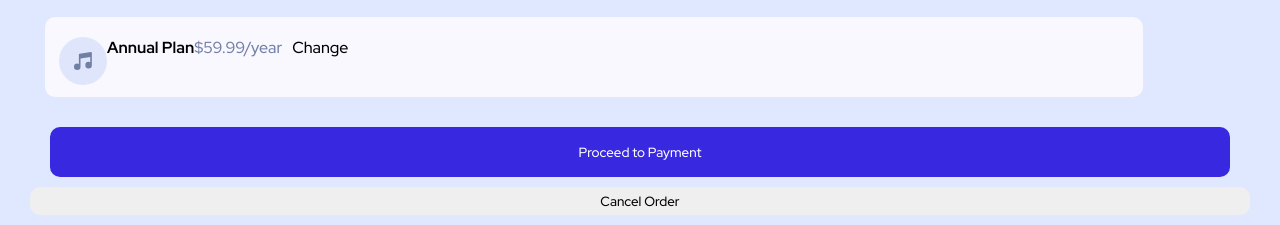
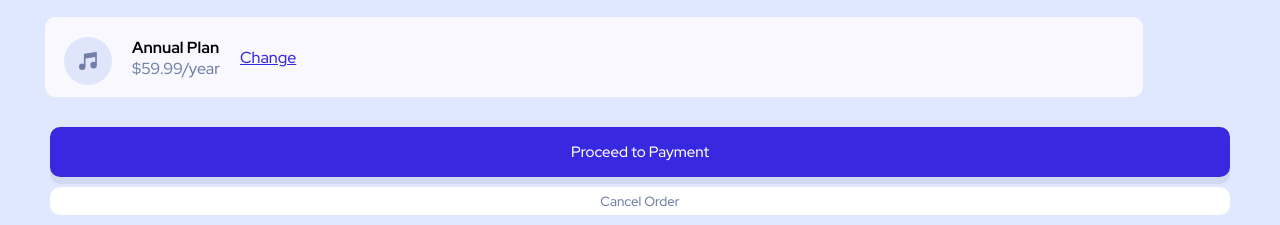
Before and after one commit to antuansabe/order-summary, a plain HTML site: page index.html in a window 1280 px wide. Shown: the part 768-993 px from the top of the page. Drawn offline with Linux system fonts and the light colour scheme.

Commit message:
style(movile) finish all the details

```diff
--- a/index.html
+++ b/index.html
@@ -24,10 +24,12 @@
         <p> You can now listen to millions of songs, audiobooks, and podcasts on any
         device anywhere you like!</p>
         <div class="music__content">
-          <svg xmlns="http://www.w3.org/2000/svg" width="48" height="48"><g fill="none" fill-rule="evenodd"><circle cx="24" cy="24" r="24" fill="#DFE6FB"/><path fill="#717FA6" fill-rule="nonzero" d="M32.574 15.198a.81.81 0 00-.646-.19L20.581 16.63a.81.81 0 00-.696.803V26.934a3.232 3.232 0 00-1.632-.44A3.257 3.257 0 0015 29.747 3.257 3.257 0 0018.253 33a3.257 3.257 0 003.253-3.253v-8.37l9.726-1.39v5.327a3.232 3.232 0 00-1.631-.441 3.257 3.257 0 00-3.254 3.253 3.257 3.257 0 003.254 3.253 3.257 3.257 0 003.253-3.253V15.81a.81.81 0 00-.28-.613z"/></g></svg>
-          <h4> Annual Plan </h4>
-          <p>$59.99/year </p>
-          <a>Change</a>
+            <svg xmlns="http://www.w3.org/2000/svg" width="48" height="48"><g fill="none" fill-rule="evenodd"><circle cx="24" cy="24" r="24" fill="#DFE6FB"/><path fill="#717FA6" fill-rule="nonzero" d="M32.574 15.198a.81.81 0 00-.646-.19L20.581 16.63a.81.81 0 00-.696.803V26.934a3.232 3.232 0 00-1.632-.44A3.257 3.257 0 0015 29.747 3.257 3.257 0 0018.253 33a3.257 3.257 0 003.253-3.253v-8.37l9.726-1.39v5.327a3.232 3.232 0 00-1.631-.441 3.257 3.257 0 00-3.254 3.253 3.257 3.257 0 003.254 3.253 3.257 3.257 0 003.253-3.253V15.81a.81.81 0 00-.28-.613z"/></g></svg>
+          <div class="music">
+            <h4> Annual Plan </h4>
+            <p>$59.99/year </p>
+          </div>
+        <a>Change</a>
         </div>
         <div class="buttons">
           <button class="payment__button"> Proceed to Payment </button>
@@ -40,6 +42,6 @@
     Challenge by <a href="https://www.frontendmentor.io?ref=challenge" target="_blank">Frontend Mentor</a>.
     Coded by <a href="https://github.com/antuansabe">@antuansabe</a>.
     </footer>
-</div>∫
+</div>
 </body>
 </html>
--- a/styles/mobile.css
+++ b/styles/mobile.css
@@ -57,8 +57,23 @@ body{
     border-radius: 10px;
 }
 
+.music__content svg{
+    margin-left: 5px;
+}
+
+.music {
+    display: flex;
+    flex-direction: column;
+    padding-left: 10px;
+    margin-left: 10px;
+}
+
+
 .music__content a{
-    margin-left: 10px;
+    color:hsl(245, 75%, 52%);
+    margin-left: 20px;
+    margin-top: 10px;
+    text-decoration: underline;
 }
 
 .buttons{
@@ -72,14 +87,20 @@ body{
     margin-left: 20px;
     margin-right: 20px;
     padding: 5px 5px 5px 5px;
+    font-size: 15px;
     border-radius: 10px;
     border-style: none;
     background-color:hsl(245, 75%, 52%);
+    box-shadow: 0px 7px 0px 0px  hsla(224, 21%, 54%, 0.139);;
 }
 
 .cancel__button {
+    background-color: #fff;
+    color:hsl(224, 23%, 55%);
     margin-top: 10px;
-
+    margin-left: 20px;
+    margin-right: 20px;
+    margin-bottom: 10px;
     padding: 5px 5px 5px 5px;
     border-radius: 10px;
     border-style: none;
```
